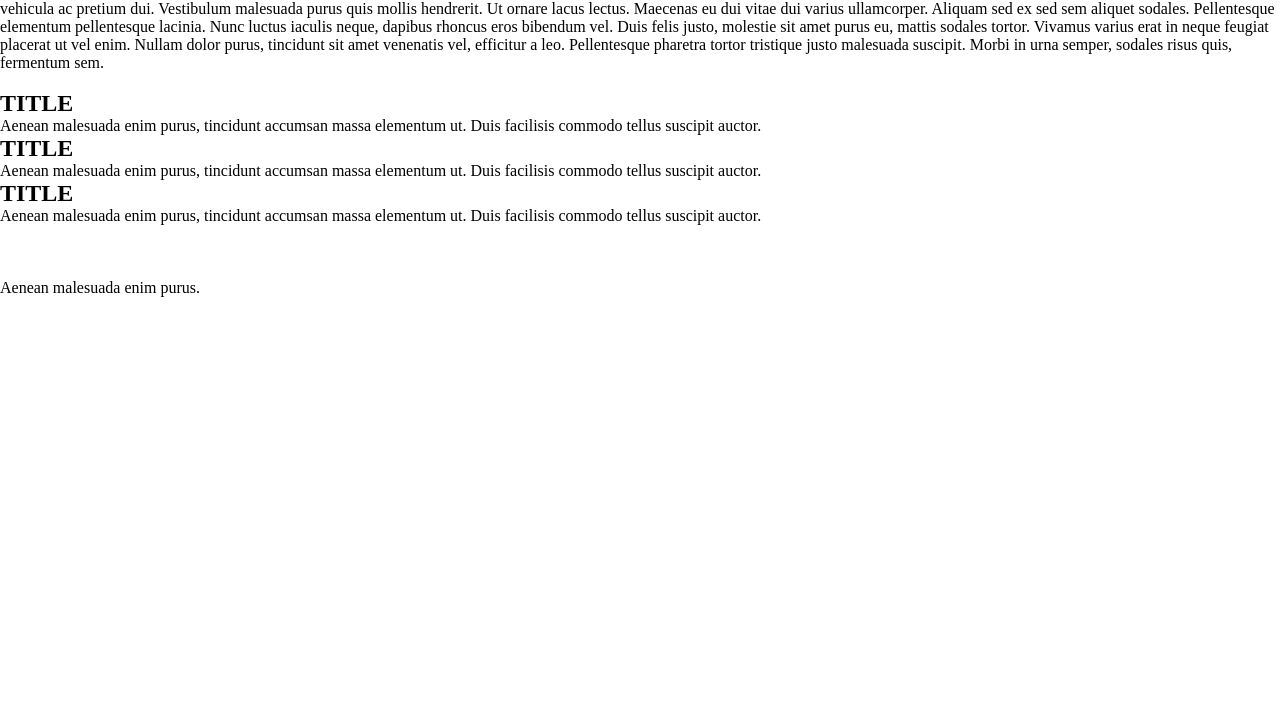
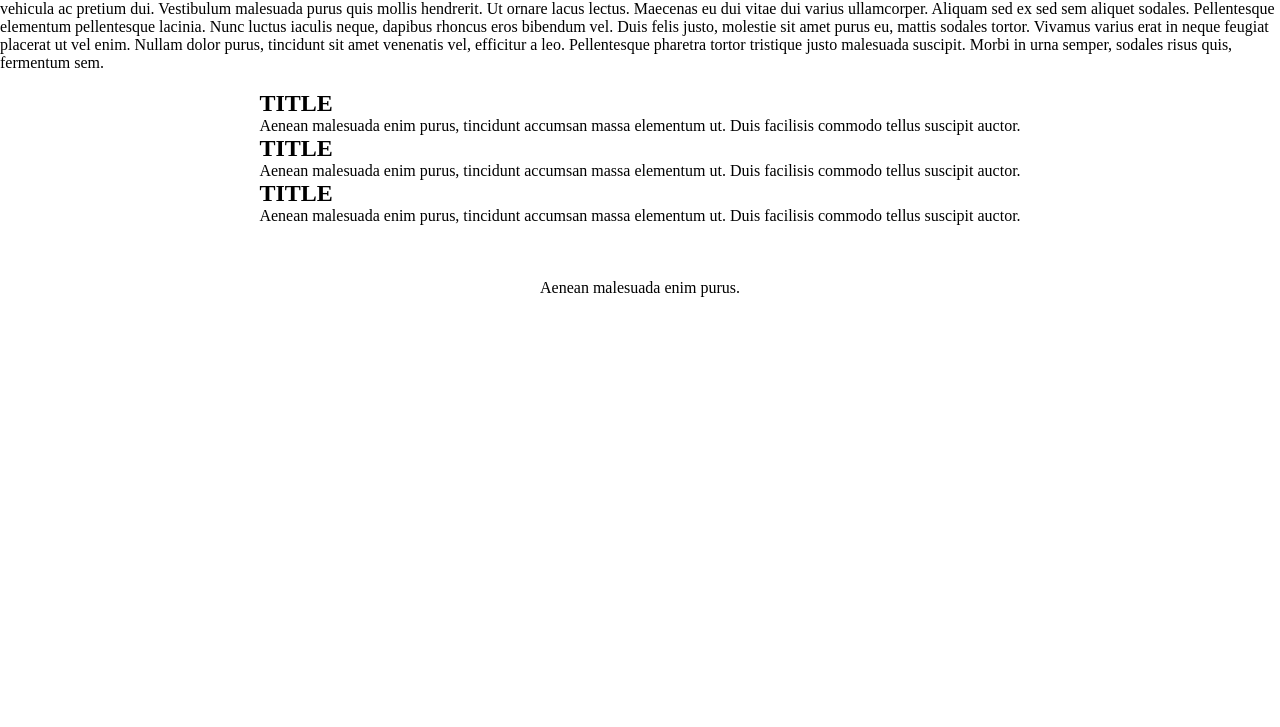
Before and after one commit to dylanHulin/website_model_1, a plain HTML site: page index.html in a window 1280 px wide. Shown: the part 73-800 px from the top of the page. Drawn offline with Linux system fonts and the light colour scheme.

Commit message:
Updated CSS

```diff
--- a/style.css
+++ b/style.css
@@ -3,3 +3,10 @@
     padding: 0;
     box-sizing: border-box;
   }
+
+.main_container {
+  display: flex;
+  flex-direction: column;
+  flex: 1;
+ align-items: center;
+}
```
